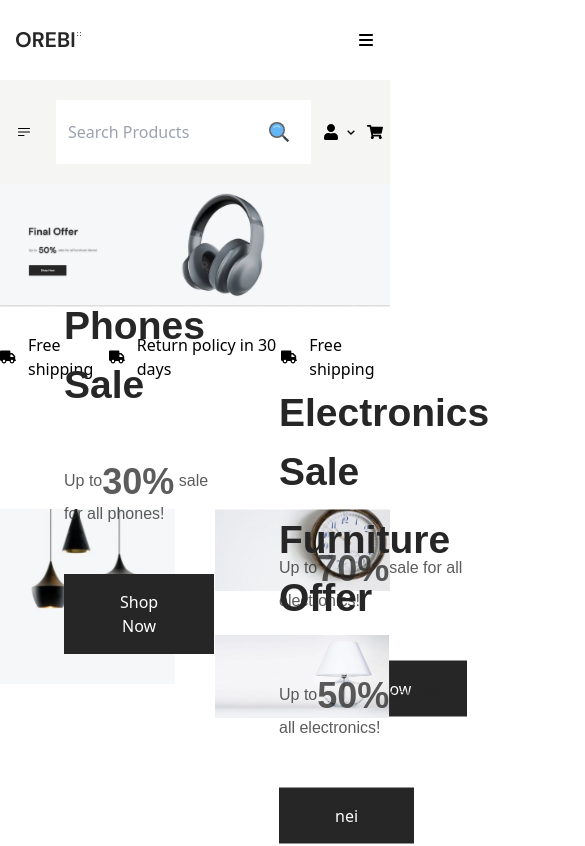
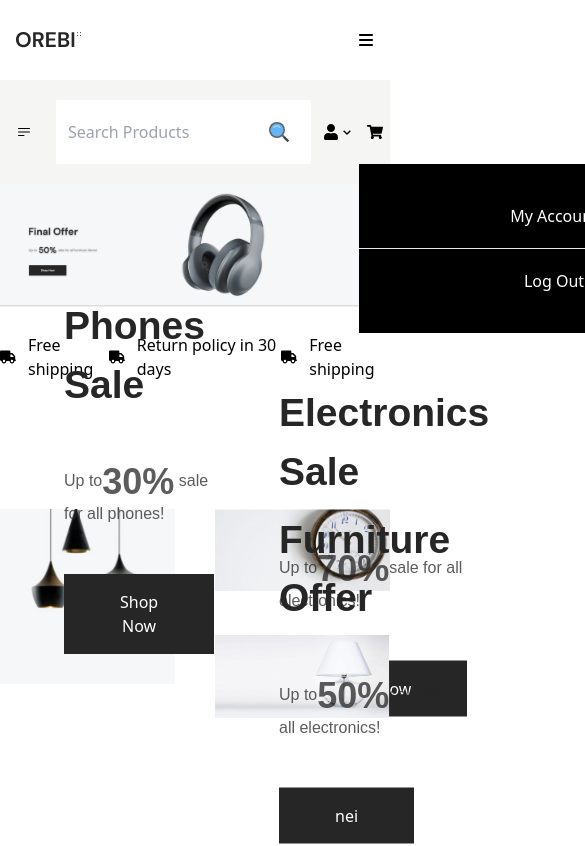
Before and after one commit to taufik69/FDR-2303-e-com, a React (Vite) app: page / in a window 390 px wide. Shown: the top 846 px of the page, 585 px wide, since content can reach past the window. Built offline with nearby package versions, Linux system fonts and the light colour scheme.

Commit message:
menu part

```diff
--- a/package.json
+++ b/package.json
@@ -13,6 +13,7 @@
     "react": "^18.2.0",
     "react-dom": "^18.2.0",
     "react-icons": "^5.0.1",
+    "react-router-dom": "^6.22.3",
     "react-slick": "^0.30.1",
     "slick-carousel": "^1.8.1"
   },
--- a/src/App.jsx
+++ b/src/App.jsx
@@ -1,10 +1,25 @@
 import Home from "./pages/Home/Home";
+import RootLayout from "./Component/CommonConponent/RootLayout/RootLayout";
+
+import {
+  createRoutesFromElements,
+  createBrowserRouter,
+  Route,
+  RouterProvider,
+} from "react-router-dom";
+const router = createBrowserRouter(
+  createRoutesFromElements(
+    <Route path="/" element={<RootLayout />}>
+      <Route index element={<Home />} />
+    </Route>
+  )
+);
 
 function App() {
   return (
-    <>
+    <RouterProvider router={router}>
       <Home />
-    </>
+    </RouterProvider>
   );
 }
 
--- /dev/null
+++ b/src/Component/CommonConponent/RootLayout/RootLayout.jsx
@@ -0,0 +1,17 @@
+import React from "react";
+import Header from "../../HomeComponent/Header/Header";
+import MenuBar from "../../HomeComponent/MenuBar/MenuBar";
+import Fotter from "../Fotter/Fotter";
+import { Outlet } from "react-router";
+const RootLayout = () => {
+  return (
+    <div>
+      <Header />
+      <MenuBar />
+      <Outlet />
+      <Fotter />
+    </div>
+  );
+};
+
+export default RootLayout;
--- a/src/Component/HomeComponent/MenuBar/MenuBar.jsx
+++ b/src/Component/HomeComponent/MenuBar/MenuBar.jsx
@@ -5,11 +5,14 @@ import Serach from "../../CommonConponent/Serach";
 import { FaUser, FaShoppingCart } from "react-icons/fa";
 import { BiChevronDown } from "react-icons/bi";
 import { BiChevronUp } from "react-icons/bi";
+import { Link } from "react-router-dom";
 
 const MenuBar = () => {
-  // HandleBar funtionality implementation
-  const HandleBar = () => {
-    alert("aklshdf");
+  const [catagory, setcatagory] = useState(false);
+  const [account, setaccount] = useState(false);
+
+  const HanldeAccount = () => {
+    setaccount(!account);
   };
   return (
     <>
@@ -20,8 +23,28 @@ const MenuBar = () => {
               <div>
                 <HiOutlineBars3BottomLeft
                   className="cursor-pointer tex-4xl"
-                  onClick={HandleBar}
+                  onClick={() => setcatagory(!catagory)}
                 />
+
+                <div className="">
+                  <ul
+                    className={`absolute z-10 sm:static top-[170px]  transition-all bg-black w-[100vw] text-main_bg_color py-5 divide-y divide-solid ${
+                      catagory ? "left-0" : "left-[-120%]"
+                    }`}
+                  >
+                    <li className="p-5 ">
+                      <Link to={"/"}> Accesories </Link>
+                    </li>
+
+                    <li className="p-5"> Accesories</li>
+
+                    <li className="p-5"> Accesories</li>
+
+                    <li className="p-5"> Accesories</li>
+                    <li className="p-5"> Accesories</li>
+                    <li className="p-5"> Accesories</li>
+                  </ul>
+                </div>
               </div>
               <p className="hidden md:block menuItem cursor-pointer text-main_font_color">
                 Shop by Category
@@ -30,15 +53,33 @@ const MenuBar = () => {
             <Serach placeHolder="Search Products" />
 
             <Flex className={"gap-x-2 sm:gap-x-5"}>
-              <div>
+              <div className="relative">
                 <Flex
                   className={"gap-x-1 sm:gap-x-2 cursor-pointer items-center"}
                 >
+                  <div onClick={HanldeAccount} className="flex">
+                    <div>
+                      <FaUser />
+                    </div>
+                    <div>
+                      <BiChevronDown />
+                    </div>
+                  </div>
+
                   <div>
-                    <FaUser />
-                  </div>
-                  <div>
-                    <BiChevronDown />
+                    <ul
+                      className={`w-[100vw] b text-white absolute lg:static top-10 left-[100%] text-center z-20  transition-all bg-black  text-main_bg_color py-5 divide-y divide-solid ${
+                        account ? "right-[-40px]" : null
+                      }`}
+                    >
+                      <li className="p-5">
+                        <Link to={"/"}> My Account</Link>
+                      </li>
+
+                      <li className="p-5">
+                        <Link to={"/"}> Log Out</Link>
+                      </li>
+                    </ul>
                   </div>
                 </Flex>
               </div>
--- a/src/pages/Home/Home.jsx
+++ b/src/pages/Home/Home.jsx
@@ -1,19 +1,16 @@
 import React from "react";
-import Header from "../../Component/HomeComponent/Header/Header";
-import MenuBar from "../../Component/HomeComponent/MenuBar/MenuBar";
+
 import Banner from "../../Component/HomeComponent/Banner/Banner";
 import Shipping from "../../Component/HomeComponent/Shipping/Shipping";
 import SaleInfo from "../../Component/HomeComponent/SaleInfo/SaleInfo";
 import NewArival from "../../Component/HomeComponent/NewArrival/NewArival";
 import PhoneOfTheYear from "../../Component/HomeComponent/PhoneOfTheYear/PhoneOfTheYear";
-import Fotter from "../../Component/CommonConponent/Fotter/Fotter";
+
 import { ProductData, BestSellingProduct, SpeacialOffer } from "/Data/Data.js";
 
 const Home = () => {
   return (
     <div>
-      <Header />
-      <MenuBar />
       <Banner />
       <Shipping />
       <SaleInfo />
@@ -21,7 +18,6 @@ const Home = () => {
       <NewArival headingTitle="Our Best Selling" pdata={BestSellingProduct} />
       <PhoneOfTheYear />
       <NewArival headingTitle="Special Offers" pdata={SpeacialOffer} />
-      <Fotter />
     </div>
   );
 };
```
Also changed, not shown: 1 other file (tests, documents, lock files or other folders).
